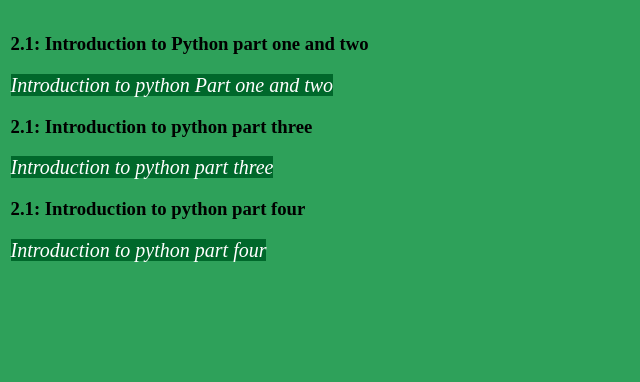
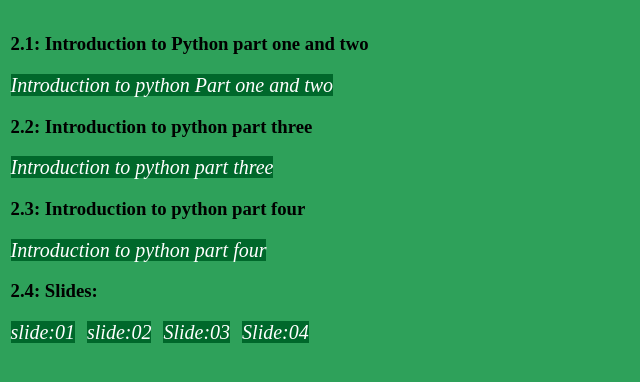
Before and after one commit to AyeleBedada/courses, a plain HTML site: page eceg1052/support/unit002.html in a window 1280 px wide. Shown: the whole page, without its empty margins (0-640 px from the left). Drawn offline with Linux system fonts and the light colour scheme.

Commit message:
all is well

```diff
--- a/eceg1052/support/unit002.html
+++ b/eceg1052/support/unit002.html
@@ -15,15 +15,22 @@
 <a href="02_Python-Introduction-part 1 and 2.docx" download>
     Introduction to python Part one and two</a>
 
-<h3>2.1: Introduction to python part three </h3>
+<h3>2.2: Introduction to python part three </h3>
 
 <a href="02_Python-Introduction-part 3.docx" download>
 Introduction to python part three</a>
 
-<h3>2.1: Introduction to python part four </h3>
+<h3>2.3: Introduction to python part four </h3>
 
 <a href="02_Python-Introduction-part 4.docx" download>
     Introduction to python part four</a>
 
+    <h3>2.4: Slides: </h3>
+
+    <a href="Introduction to python_01.pptx" download>slide:01</a> &nbsp
+    <a href="Introduction to python_02.pptx" download>slide:02</a> &nbsp
+    <a href="Introduction to python_03.pptx" download>Slide:03</a> &nbsp
+    <a href="Introduction to python_04.pptx" download>Slide:04</a> &nbsp
+
 </body>
 </html>
```
Also changed, not shown: eceg1052/support/unit001.html (+2 -0 lines), 4 other files.
